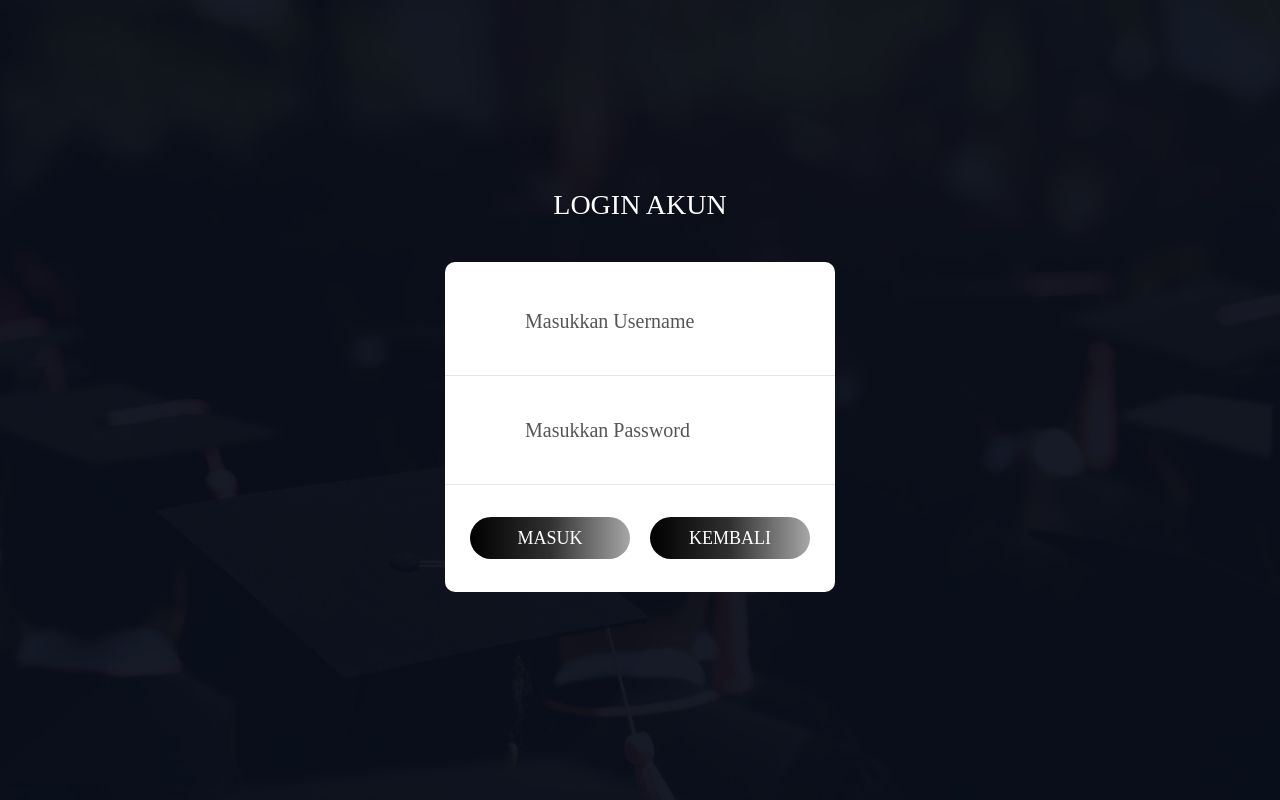
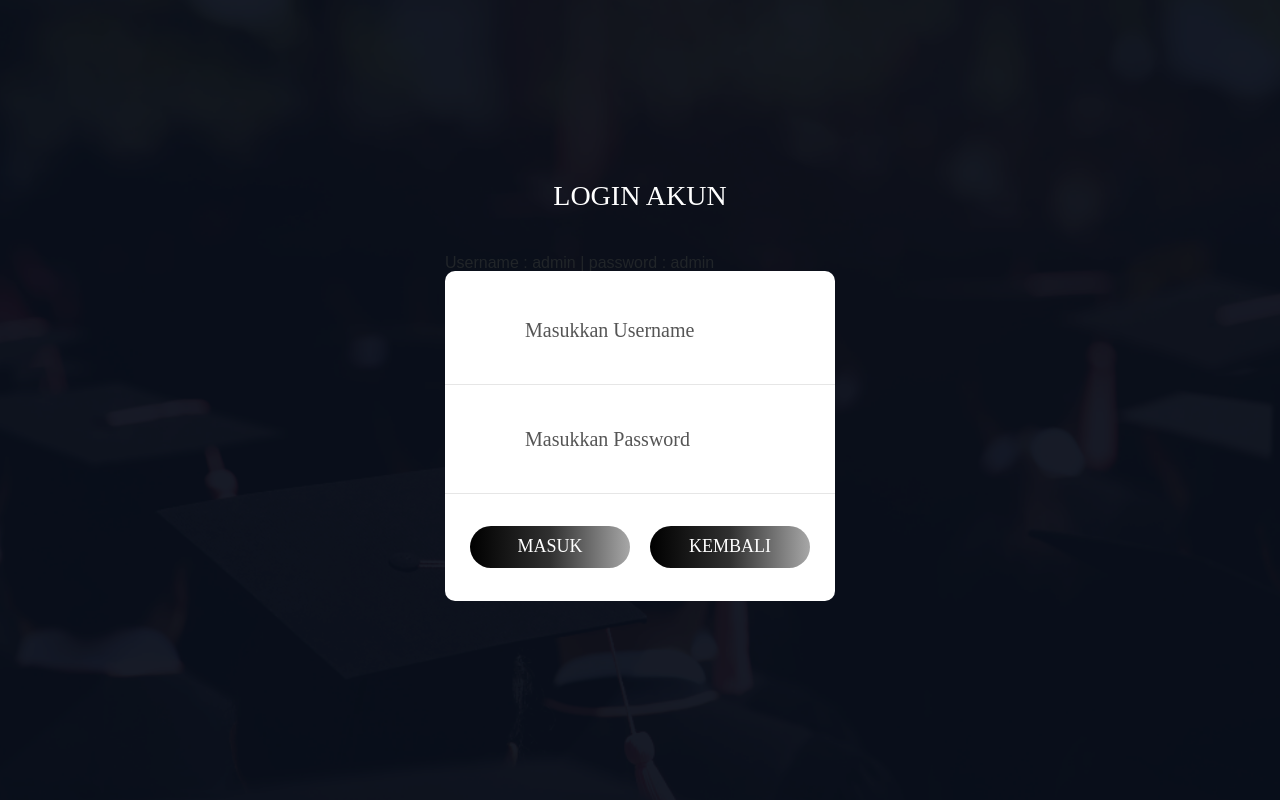
Before and after one commit to emtaufiqur/sisinfoalumni, a PHP site: page /login/login.php in a window 1280 px wide. Run offline with PHP 8.4, Linux system fonts and the light colour scheme; some libraries are stand-ins or nearby versions; some web fonts are replaced.

Commit message:
Changes to be committed: 	new file:   login/admin/crud/gambar/276-pp.png 	new file:   login/admin/crudusaha/gambar/344-Cuplikan layar 2022-12-06 122214.jpg 	modified:   login/login.php

```diff
--- a/login/login.php
+++ b/login/login.php
@@ -4,6 +4,7 @@ include 'logincontroller.php';
 ?>
 <!DOCTYPE html>
 <html lang="en">
+
 <head>
 	<title>Login | SisInfoAlumni</title>
 	<meta charset="UTF-8">
@@ -13,8 +14,8 @@ include 'logincontroller.php';
 			position: fixed;
 			top: 0;
 			left: 0;
-				bottom:0;
-				right:0;
+			bottom: 0;
+			right: 0;
 			width: 100%;
 			height: 100vh;
 			z-index: 99999999;
@@ -23,13 +24,14 @@ include 'logincontroller.php';
 			background-color: #FFF;
 			background-position: center;
 		}
+
 		#stop-scrolling {
 			height: 100% !important;
 			overflow: hidden !important;
 		}
 	</style>
 	<!--===============================================================================================-->
-	<link rel="icon" type="image/png" href="images/icons/iconn.png"/>
+	<link rel="icon" type="image/png" href="images/icons/iconn.png" />
 	<!--===============================================================================================-->
 	<link rel="stylesheet" type="text/css" href="vendor/bootstrap/css/bootstrap.min.css">
 	<!--===============================================================================================-->
@@ -51,6 +53,7 @@ include 'logincontroller.php';
 	<link rel="stylesheet" type="text/css" href="css/main.css">
 	<!--===============================================================================================-->
 </head>
+
 <body id="stop-scrolling">
 	<div class="preloader"></div>
 	<div class="limiter">
@@ -60,9 +63,10 @@ include 'logincontroller.php';
 					Login Akun
 
 				</span>
+				<h6 class="bg-red">Username : admin | password : admin</h6>
 				<form class="login100-form validate-form p-b-33 p-t-5" method="POST">
 
-					<div class="wrap-input100 validate-input" data-validate = "Enter username">
+					<div class="wrap-input100 validate-input" data-validate="Enter username">
 						<input class="input100" type="text" name="username" placeholder="Masukkan Username">
 						<span class="focus-input100" data-placeholder="&#xe82a;"></span>
 					</div>
@@ -73,7 +77,7 @@ include 'logincontroller.php';
 					</div>
 
 					<div class="container-login100-form-btn m-t-32">
-					<?php if(isset($_GET['pesan'])) {  ?>
+						<?php if (isset($_GET['pesan'])) {  ?>
 							<label style="position:absolute;color:red;margin-top:50px;margin-left:15px;"><?php echo htmlspecialchars($_GET['pesan']); ?></label>
 						<?php } ?>
 						<button class="login100-form-btn" type="submit" name="login">
@@ -92,13 +96,13 @@ include 'logincontroller.php';
 	<!--===============================================================================================-->
 	<script src="vendor/jquery/jquery-3.2.1.min.js"></script>
 	<script>
-			function preloaderFadeOutInit(){
+		function preloaderFadeOutInit() {
 			$('.preloader').fadeOut('slow');
-				$('body').attr('id','');
+			$('body').attr('id', '');
 		}
 		// Window load function
-				jQuery(window).on('load', function () {
-				(function ($) {
+		jQuery(window).on('load', function() {
+			(function($) {
 				preloaderFadeOutInit();
 			})(jQuery);
 		});
@@ -119,4 +123,5 @@ include 'logincontroller.php';
 	<script src="js/main.js"></script>
 
 </body>
+
 </html>
```
Also changed, not shown: login/admin/crud/gambar/276-pp.png (added), login/admin/crudusaha/gambar/344-Cuplikan layar 2022-12-06 122214.jpg (added). Lines whose indentation alone changed are shown as unchanged.
